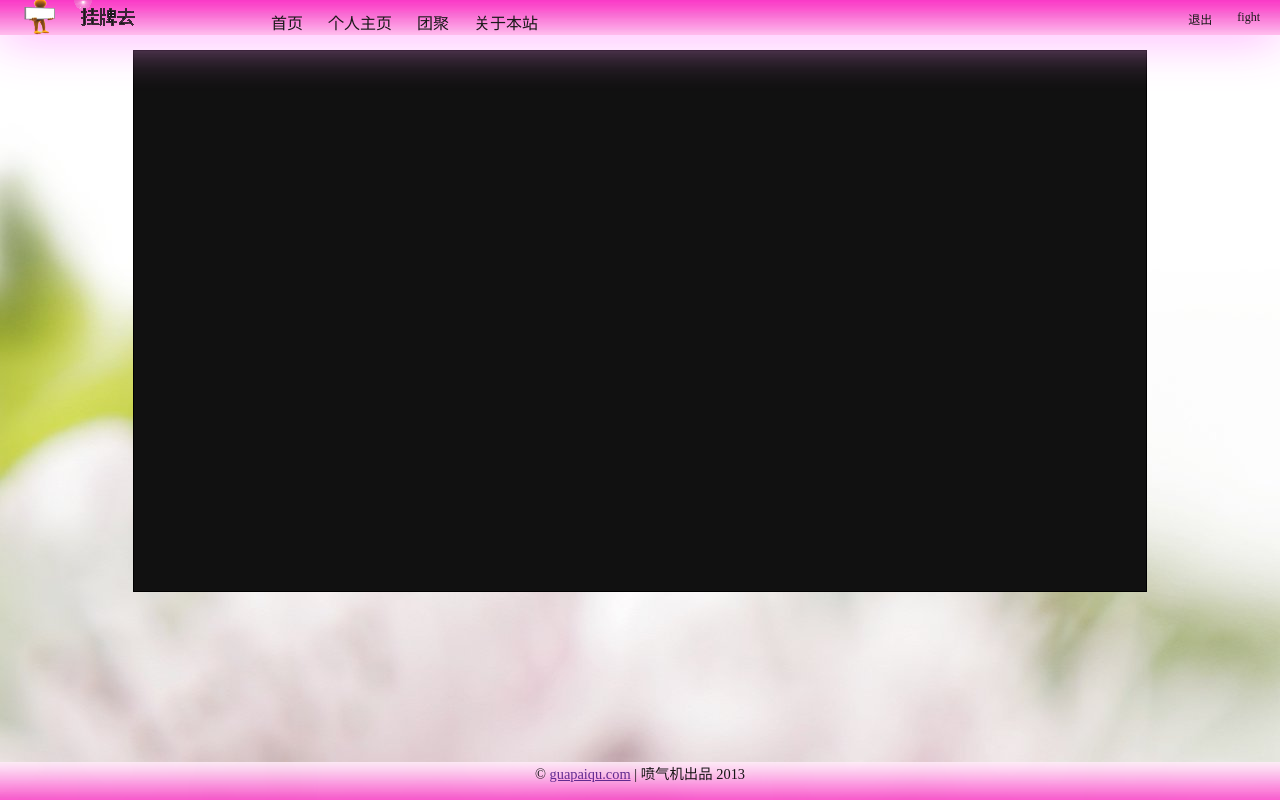
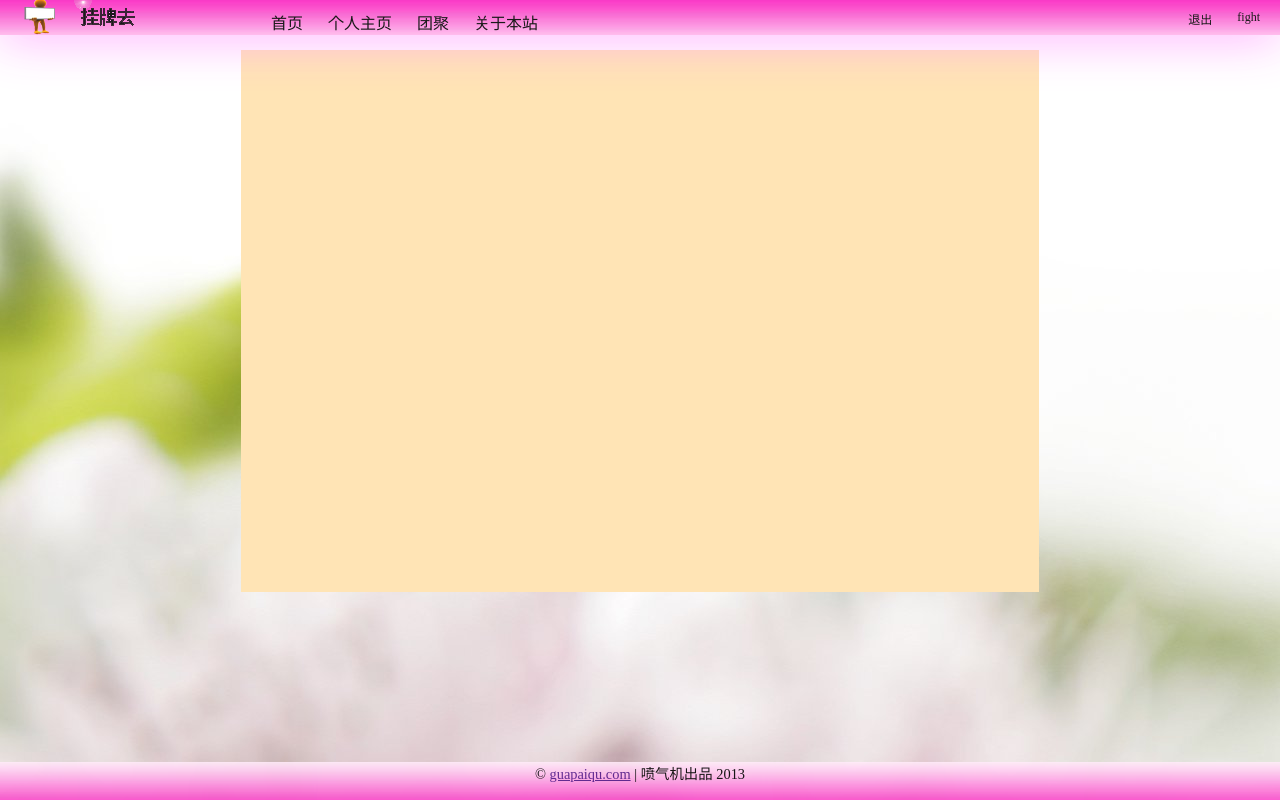
Before and after one commit to pridefight/guapaiqu, a PHP site: page /php/showphotos.php?targetuser=1 in a window 1280 px wide. Run offline with PHP 8.4, Linux system fonts and the light colour scheme; a user stored in the database is signed in; data that the repository does not hold is empty.

Commit message:
set header footer min width

```diff
--- a/guapaiqu/css/header.css
+++ b/guapaiqu/css/header.css
@@ -5,6 +5,7 @@ ul.topnav {
 	margin: 0;
 	float: left;
 	width: 100%;
+        min-width: 700px;
 	height: 35px;
 	background: #FF00FF;
 	background-image: url(../img/footer_bgnb.jpg);
--- a/guapaiqu/css/mainbody.css
+++ b/guapaiqu/css/mainbody.css
@@ -48,6 +48,7 @@ body {
 	opacity: 0.9;
 	text-align: center;
 	width:100%;
+        min-width: 400px;
 	font-size: .9em;
 
 	float: bottom;
--- a/guapaiqu/php/showphotos.php
+++ b/guapaiqu/php/showphotos.php
@@ -23,8 +23,8 @@ if(!isset($_SESSION['uid']))
 <script src="../js/headerhover.js"></script>
 <style>
     #galleria{
-      margin:0 auto;width:80%;height:540px;border:1px solid #000;
-      background: #111
+      margin:0 auto;width:63%;height:540px;border:1px solid #FFE4B5;
+      background: #FFE4B5
      }
 </style>
 </head>
```
